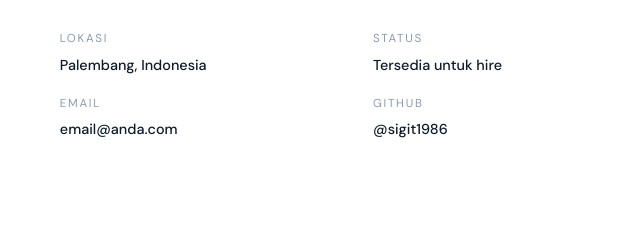
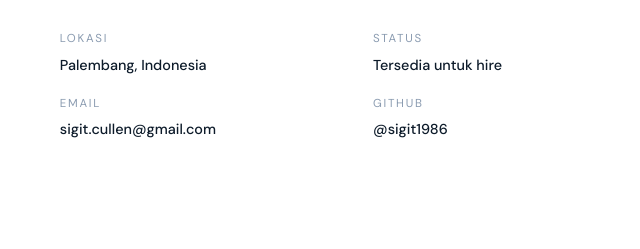
Before and after one commit to sigit1986/sigit1986.github.io, a plain HTML site: page index.html in a window 1280 px wide. Shown: the part 1446-1695 px from the top of the page, 533-1173 px from the left. Drawn offline with nearby package versions, Linux system fonts and the light colour scheme.

Commit message:
update email address in contact section

```diff
--- a/index.html
+++ b/index.html
@@ -450,7 +450,7 @@
         </div>
         <div class="info-item">
           <div class="info-label">Email</div>
-          <div class="info-val">email@anda.com</div>
+          <div class="info-val">sigit.cullen@gmail.com</div>
         </div>
         <div class="info-item">
           <div class="info-label">GitHub</div>
```
